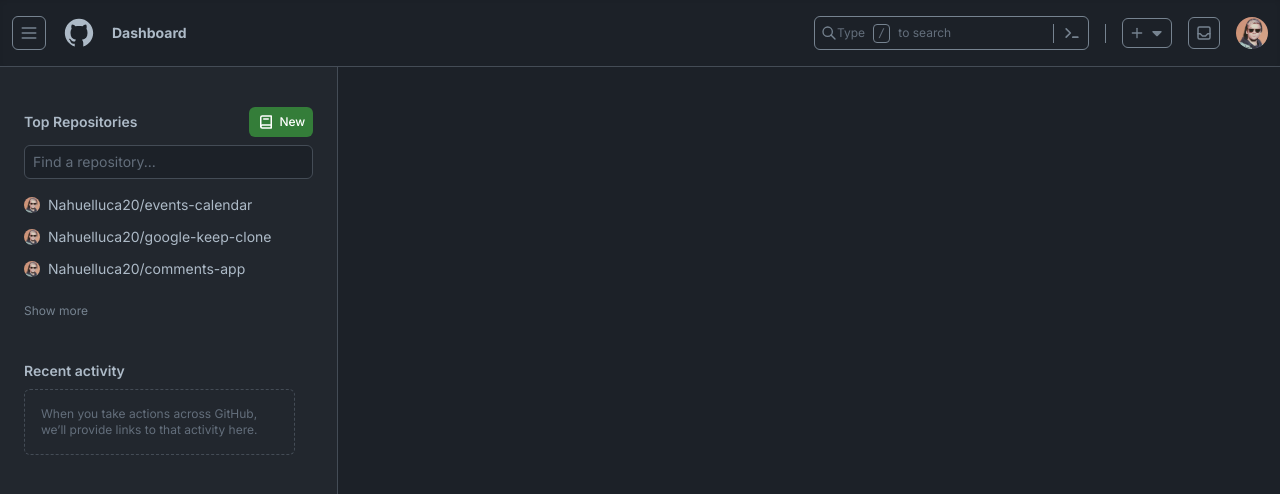
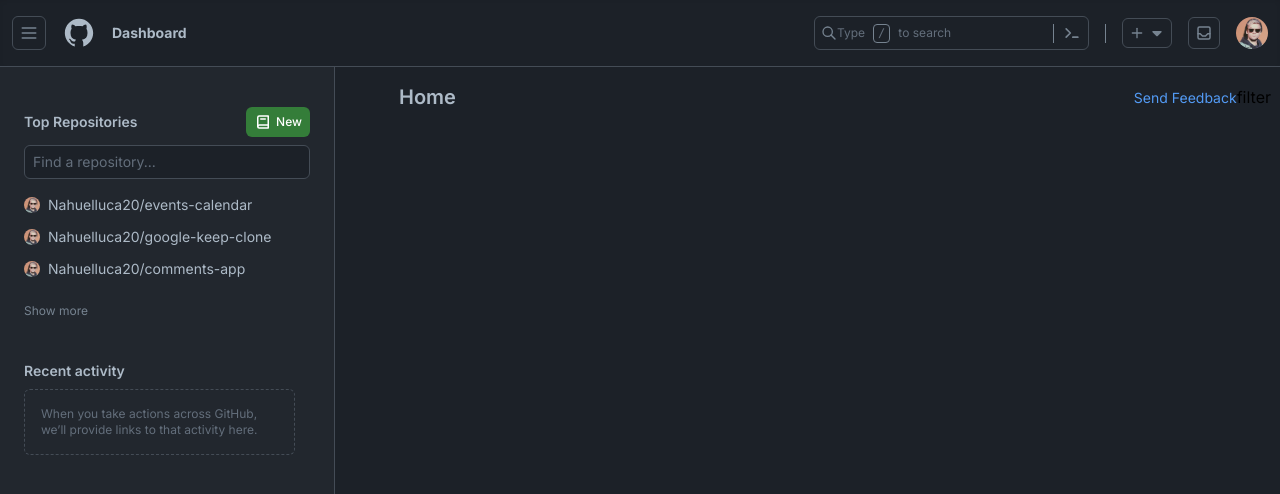
Before and after one commit to Nahuelluca20/github-clone, a Next.js app: page / in a window 1280 px wide. Shown: the top 494 px of the page. Built offline with nearby package versions, Linux system fonts and the light colour scheme.

Commit message:
start with feed

```diff
--- a/app/components/Navbar.tsx
+++ b/app/components/Navbar.tsx
@@ -16,7 +16,7 @@
     <header>
       <nav className="px-3 py-3 shadow-inner border-b border-githubGray-150 bg-githubDark-200 w-full flex items-center justify-between">
         <ul className="flex gap-3 items-center">
-          <LayoutComponents>
+          <LayoutComponents className="hover:border-githubGray-200">
             <Image alt={"github"} height={20} src={MenuSvg} width={20} />
           </LayoutComponents>
           <Image
@@ -46,7 +46,7 @@
             </LayoutComponents>
           </li>
           <li>
-            <div className="h-[19px] w-[1px]  bg-githubGray-200" />
+            <div className="h-[19px] w-[1px] bg-githubGray-200" />
           </li>
           <li>
             <Tooltip text="Create new...">
--- a/app/components/TopRepositories.tsx
+++ b/app/components/TopRepositories.tsx
@@ -34,14 +34,14 @@
   }, []);
 
   return (
-    <aside className="border-r border-githubGray-150 p-6 bg-githubDark-100">
+    <aside className="min-h-screen min-w-[335px] border-r border-githubGray-150 px-6 bg-githubDark-100">
       {loading ? (
         <div className="h-96 w-64">
           <Loading />
         </div>
       ) : (
-        <>
-          <h2 className="text-sm mb-2 text-githubGray-50 items-center font-semibold flex gap-28 mt-4">
+        <div className="sticky top-0 bottom-0 py-6">
+          <h2 className="text-sm mb-2 text-githubGray-50 items-center font-semibold flex justify-between mt-4">
             Top Repositories
             <LinkGreenButton image={BookSvg} imgAlt="new repository" link={"/"} text={"New"} />
           </h2>
@@ -62,7 +62,7 @@
               When you take actions across GitHub, we’ll provide links to that activity here.
             </p>
           </div>
-        </>
+        </div>
       )}
     </aside>
   );
--- a/app/components/commons/LayoutComponents.tsx
+++ b/app/components/commons/LayoutComponents.tsx
@@ -6,7 +6,7 @@
   className?: string;
 }) {
   const baseClasses =
-    "cursor-pointer flex items-center h-full p-1.5 border-[1.8px] border-githubGray-200 rounded-md w-fit";
+    "cursor-pointer flex items-center h-full p-1.5 border-[1.8px] border-githubGray-150 rounded-md w-fit";
 
   const containerClasses = className ? `${baseClasses} ${className}` : baseClasses;
 
--- a/app/page.tsx
+++ b/app/page.tsx
@@ -1,9 +1,22 @@
+import Link from "next/link";
+
 import TopRepositories from "./components/TopRepositories";
 
 export default function Home() {
   return (
-    <main className="flex min-h-screen justify-between bg-githubDark-200">
+    <main className="flex min-h-screen bg-githubDark-200">
       <TopRepositories />
+      <section className="w-full ml-16 mt-4 max-w-[872px]">
+        <div className="flex items-center justify-between w-full">
+          <h3 className="text-xl text-githubGray-50 font-semibold">Home</h3>
+          <div>
+            <Link className="hover:underline text-sm text-githubBlue-50" href={"/"}>
+              Send Feedback
+            </Link>
+            filter
+          </div>
+        </div>
+      </section>
     </main>
   );
 }
```
